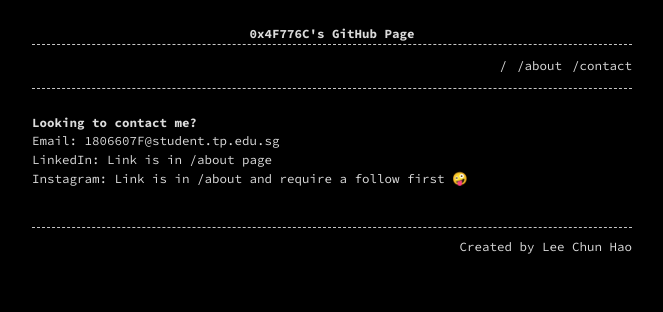
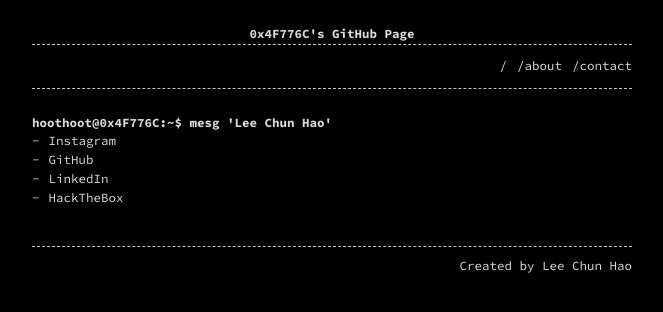
Before and after one commit to 0x4F776C/0x4F776C.github.io, a Jekyll site: the page built from contact.md, in a window 1280 px wide. Shown: the top 312 px of the page, without its empty margins (308-971 px from the left). Built offline with Jekyll 4.4.1, drawn with Linux system fonts in a browser that asks for light colours.

Commit message:
Update contact.md

```diff
--- a/contact.md
+++ b/contact.md
@@ -3,8 +3,12 @@ title: /contact
 layout: contact
 permalink: /contact
 ---
-<h1>Looking to contact me?</h1>
+<h1>hoothoot@0x4F776C:~$ mesg 'Lee Chun Hao'</h1>
 
-<p>Email: 1806607F@student.tp.edu.sg</p>
-<p>LinkedIn: Link is in <a href="/about">/about</a> page</p>
-<p>Instagram: Link is in <a href="/about">/about</a> and require a follow first 🤪</p>
+<ul>
+	<li><a href="https://www.instagram.com/chunhaoxx/?hl=en">Instagram</a></li>
+	<li><a href="https://github.com/0x4F776C">GitHub</a></li>
+	<li><a href="https://www.linkedin.com/in/lee-chun-hao">LinkedIn</a></li>
+	<li><a href="https://www.hackthebox.eu/profile/152036">HackTheBox</a>
+	<script src="https://www.hackthebox.eu/badge/152036"></script></li>
+</ul>
```
